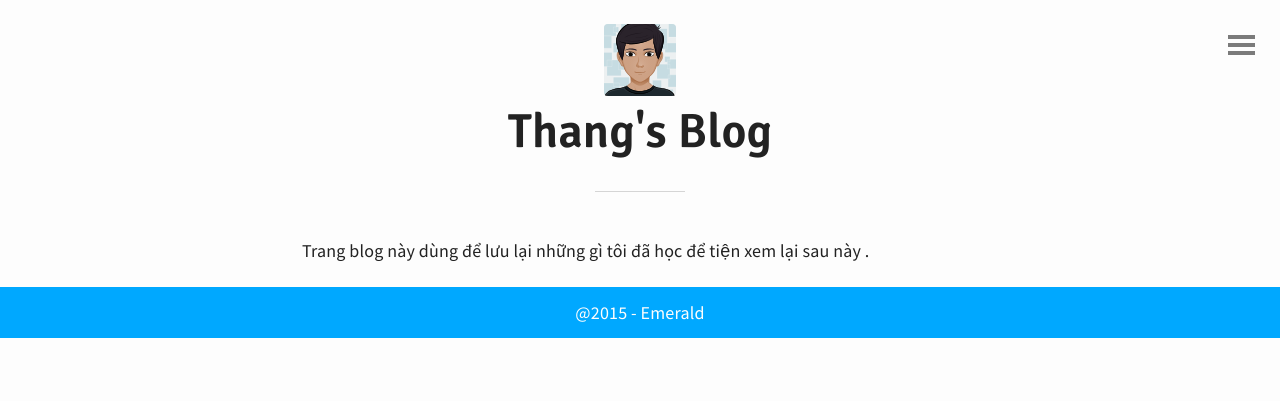
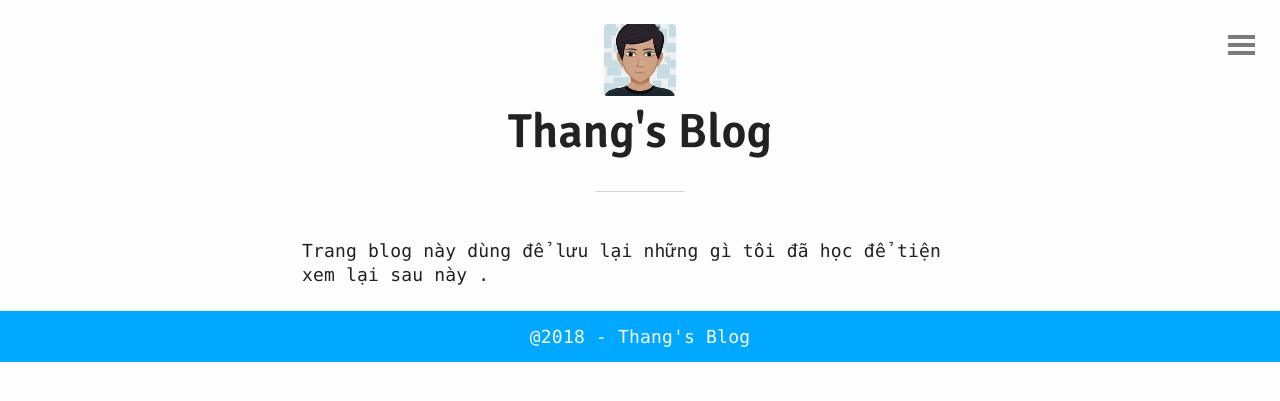
Before and after one commit to benthunder/benthunder.github.io, a Jekyll site: the page built from about.md, in a window 1280 px wide. Shown: the top 401 px of the page. Built offline with Jekyll 4.4.1, drawn with Linux system fonts in a browser that asks for light colours.

Commit message:
Fix footer and menu

```diff
--- a/_config.yml
+++ b/_config.yml
@@ -30,7 +30,7 @@
   - jekyll-paginate
 
 # Custom variables
-version: "1.1.0"
+version: "1.0"
 
 # Options
 custom_header: false
--- a/_includes/footer.html
+++ b/_includes/footer.html
@@ -1 +1 @@
-<footer><span>@2015 - Emerald</span></footer>
+<footer><span>@2018 - Thang's Blog</span></footer>
--- a/_includes/link.html
+++ b/_includes/link.html
@@ -1,2 +1,2 @@
-<a href="https://github.com/KingFelix/emerald/archive/master.zip">Download</a>
-<a href="https://github.com/KingFelix/emerald">Project on Github</a>
+<a href="https://benthunder.github.io">Home</a>
+<a href="https://benthunder.github.io/about">About Me</a>
--- a/_includes/menu.html
+++ b/_includes/menu.html
@@ -3,14 +3,14 @@
 		<a href="{{ site.baseurl }}">Home</a>
 
 		<!-- Nav pages -->
-	  {% for page in site.pages %}
+	  {% comment %} {% for page in site.pages %}
 	    {% if page.layout == "page" %}
 	      <a href="{% if site.baseurl == "/" %}{{ page.url }}{% else %}{{ page.url | prepend: site.baseurl }}{% endif %}" title="{{ page.title }}">{{ page.title }}</a>
 	    {% endif %}
-	  {% endfor %}
+	  {% endfor %} {% endcomment %}
 
     <!-- Nav links -->
-	  {% comment %} {% include link.html %} {% endcomment %}
+	  {% include link.html %}
 
 	</div>
 
--- a/_sass/typography.scss
+++ b/_sass/typography.scss
@@ -4,7 +4,7 @@
 //
 
 body {
-	font-family: 'Source Sans Pro', sans-serif;
+	font-family: 'Consolas', sans-serif;
 	letter-spacing: 0.01em;
 }
 
```
